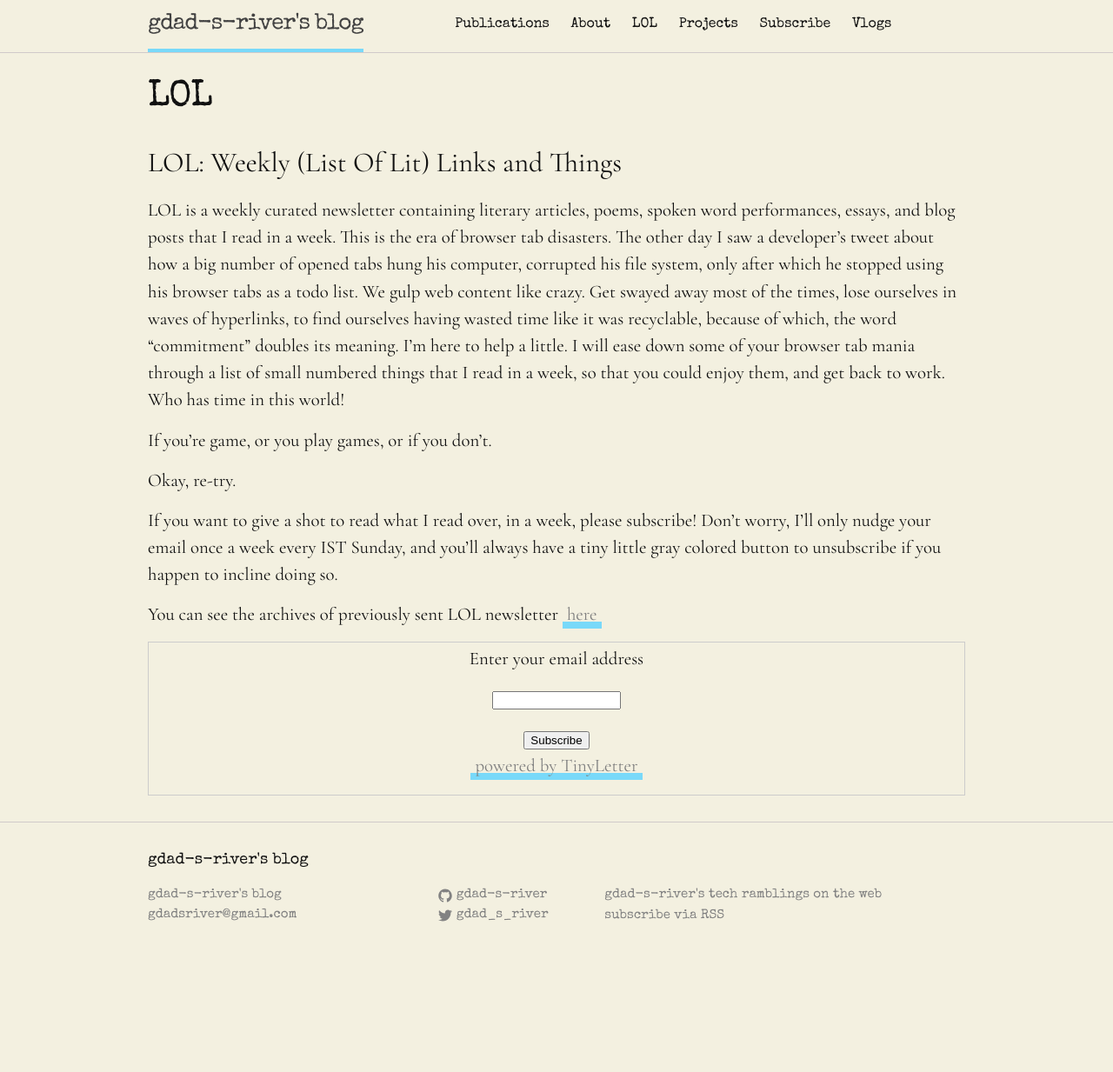
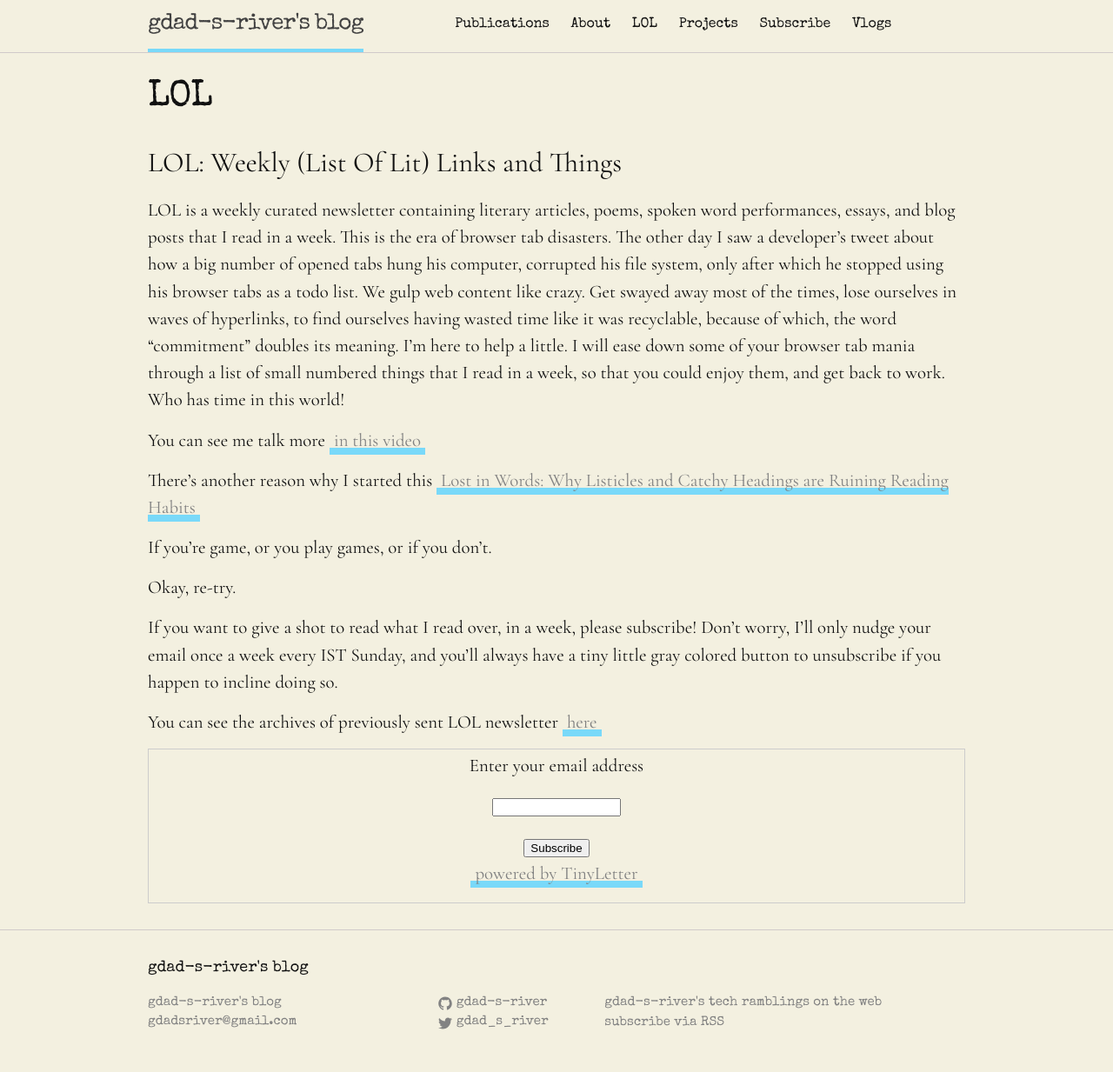
Before and after one commit to gdad-s-river/gdad-s-river.github.io, a Jekyll site: the page built from lol.md, in a window 1280 px wide. Shown: the whole page at 87% size. Built offline with Jekyll 4.4.1, drawn with Linux system fonts in a browser that asks for light colours; before the commit the page ends 1109 px from its top, so only the background shows below that.

Commit message:
updated lol page

```diff
--- a/lol.md
+++ b/lol.md
@@ -8,6 +8,10 @@ permalink: /lol/
 
 LOL is a weekly curated newsletter containing literary articles, poems, spoken word performances, essays, and blog posts that I read in a week. This is the era of browser tab disasters. The other day I saw a developer's tweet about how a big number of opened tabs hung his computer, corrupted his file system, only after which he stopped using his browser tabs as a todo list. We gulp web content like crazy. Get swayed away most of the times, lose ourselves in waves of hyperlinks, to find ourselves having wasted time like it was recyclable, because of which, the word "commitment" doubles its meaning. I'm here to help a little. I will ease down some of your browser tab mania through a list of small numbered things that I read in a week, so that you could enjoy them, and get back to work. Who has time in this world!
 
+You can see me talk more [in this video](https://www.youtube.com/watch?v=HkRi8R13mSA&t)
+
+There's another reason why I started this [Lost in Words: Why Listicles and Catchy Headings are Ruining Reading Habits](https://medium.com/@arihantverma/lost-in-words-why-listicles-and-catchy-headings-are-ruining-reading-habits-e2f27a1d1ee8#.1g2ygotkl)
+
 If you're game, or you play games, or if you don't.
 
 Okay, re-try.
--- a/sw.js
+++ b/sw.js
@@ -2,7 +2,7 @@
 layout: null
 ---
 
-const staticCacheName = "gdad-s-river-static-v94";
+const staticCacheName = "gdad-s-river-static-v95";
 
 console.log("installing service worker");
 
```
